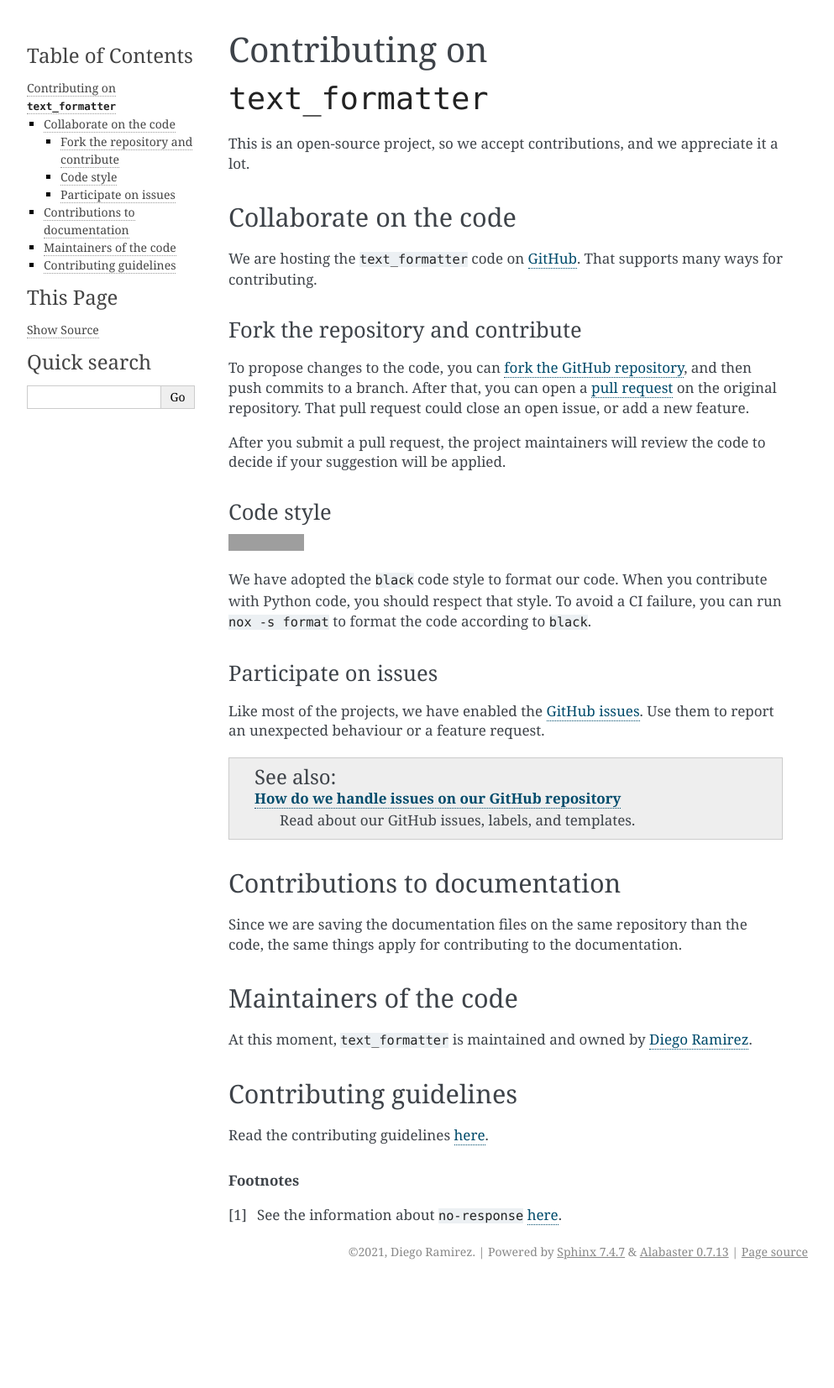
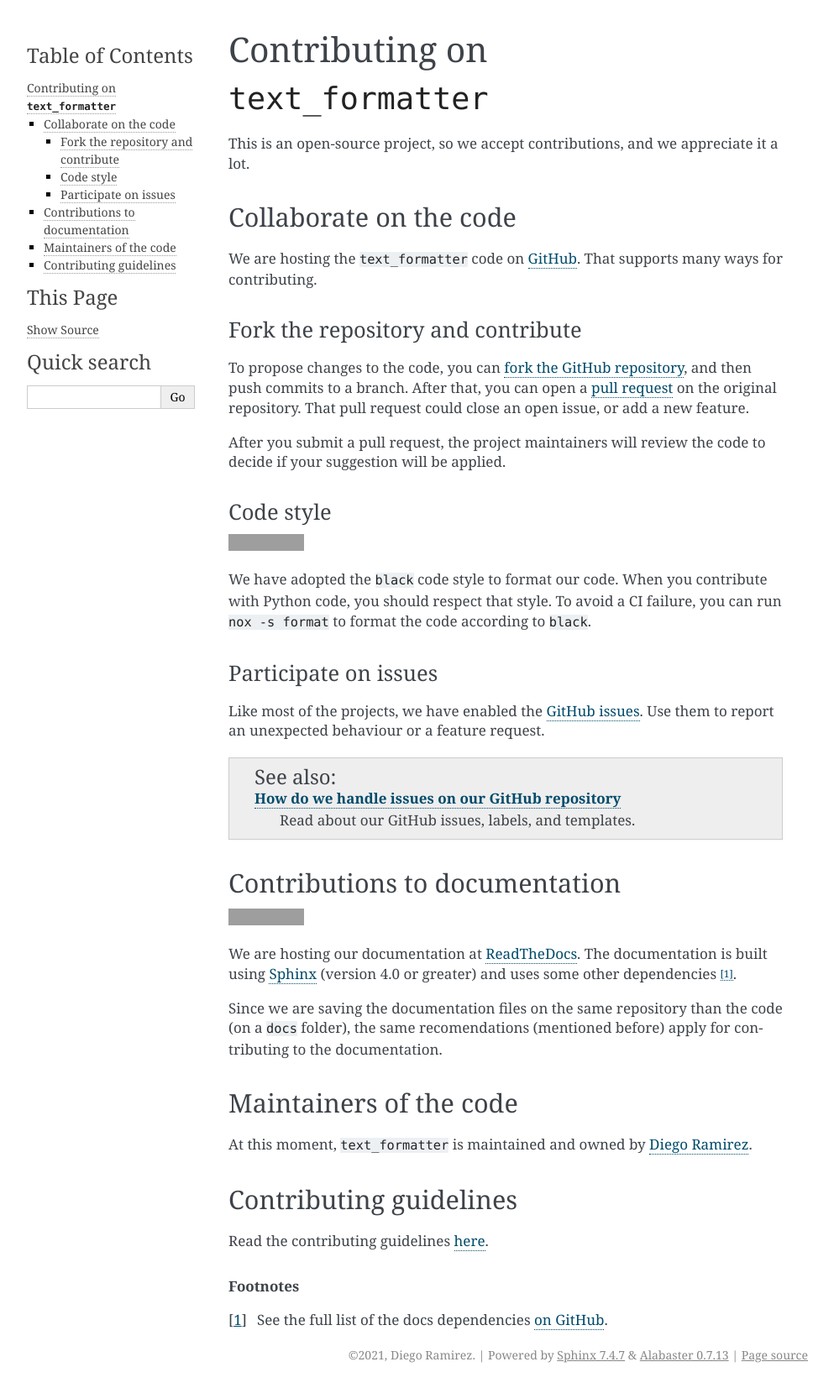
Before and after one commit to DiddiLeija/text_formatter, a Sphinx documentation site: the page built from docs/dev/contrib.rst, in a window 1280 px wide. Shown: the whole page at 84% size, without its empty margins (148-1141 px from the left). Built offline with Sphinx 7.4.7, drawn with Linux system fonts in a browser that asks for light colours; before the commit the page ends 1530 px from its top, so only the background shows below that; grey boxes are pictures that could not be loaded.

Commit message:
Update contrib.rst
Extend the documentation section. Also, replace a useless footnote with a new one.

```diff
--- a/docs/dev/contrib.rst
+++ b/docs/dev/contrib.rst
@@ -45,8 +45,15 @@ them to report an unexpected behaviour or a feature request.
 Contributions to documentation
 ------------------------------
 
-Since we are saving the documentation files on the same repository than the code, the same things apply for
-contributing to the documentation.
+.. image:: https://readthedocs.org/projects/text-formatter/badge/?version=latest
+     :target: https://text-formatter.readthedocs.io/en/latest/?badge=latest
+     :alt: Documentation Status
+
+We are hosting our documentation at `ReadTheDocs <https://readthedocs.org>`_. The documentation is built using `Sphinx <https://github.com/sphinx-doc/sphinx>`_
+(version 4.0 or greater) and uses some other dependencies [#f1]_.
+
+Since we are saving the documentation files on the same repository than the code (on a ``docs`` folder), the same recomendations
+(mentioned before) apply for contributing to the documentation.
 
 Maintainers of the code
 -----------------------
@@ -60,4 +67,4 @@ Read the contributing guidelines `here <https://github.com/DiddiLeija/text_forma
 
 .. rubric:: Footnotes
 
-.. [#f1] See the information about ``no-response`` `here <https://github.com/apps/no-response>`_.
+.. [#f1] See the full list of the docs dependencies `on GitHub <https://github.com/DiddiLeija/text_formatter/blob/main/docs/requirements.txt>`_.
```
